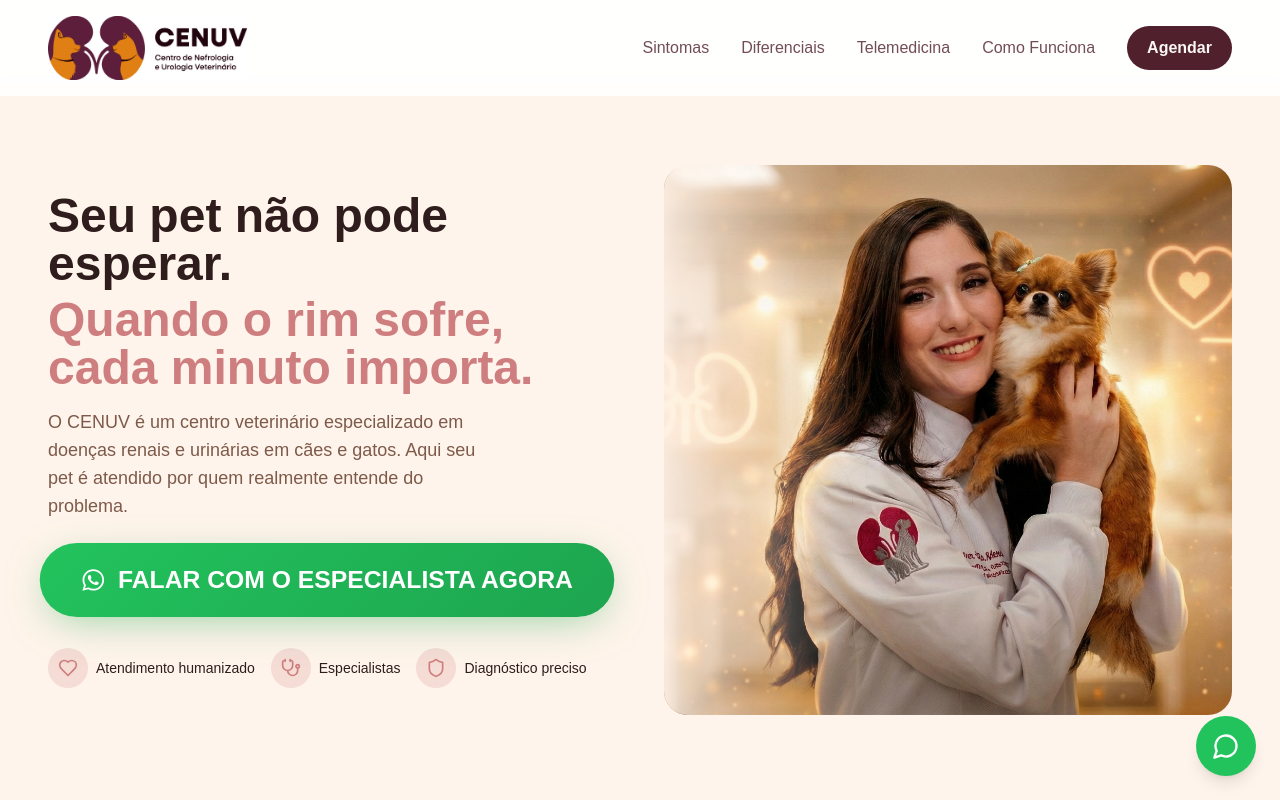
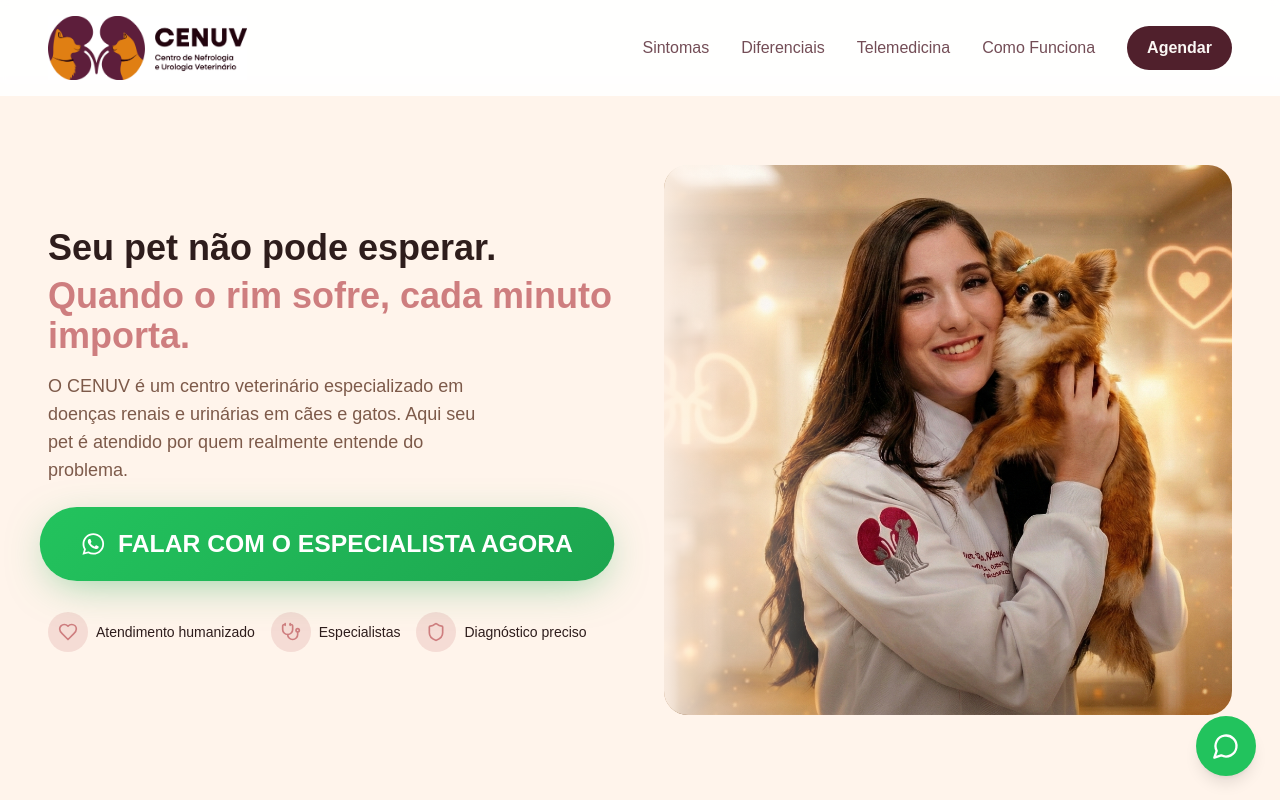
Before and after one commit to Agencia-Lema-Digital/cenuv-pet-care, a React (Vite) app: page / in a window 1280 px wide. Shown: the top 800 px of the page. Built offline with nearby package versions, Linux system fonts and the light colour scheme; the HTML template or start-up script is replaced by a standard one.

Commit message:
Visual edit in Lovable
Edited UI in Lovable

```diff
--- a/src/components/sections/HeroSection.tsx
+++ b/src/components/sections/HeroSection.tsx
@@ -29,14 +29,15 @@ const HeroSection = () => {
         <div className="grid grid-cols-1 md:grid-cols-2 gap-8 md:gap-12 items-center">
           {/* Text Column - Left */}
           <motion.div className="order-2 md:order-1 text-left" variants={staggerContainer} initial="hidden" animate="visible">
-            <motion.h1 className="text-3xl md:text-5xl font-bold text-[#2E1D1C] leading-tight text-left" variants={fadeInUp} transition={{
+            <motion.h1 className="text-3xl font-bold text-[#2E1D1C] leading-tight text-left md:text-4xl" variants={fadeInUp} transition={{
             duration: 0.6
           }}>
               Seu pet não pode esperar.
-              <span className="block text-cenuv-coral mt-2">Quando o rim sofre, cada minuto importa.</span>
+              <span className="block text-cenuv-coral mt-2">Quando o rim sofre,
+cada minuto importa.</span>
             </motion.h1>
 
-            <motion.p className="text-base md:text-lg text-[#7D5A4A] mt-4 max-w-md leading-relaxed" variants={fadeInUp} transition={{
+            <motion.p className="text-base md:text-lg text-[#7D5A4A] mt-4 max-w-md leading-relaxed text-left" variants={fadeInUp} transition={{
             duration: 0.6,
             delay: 0.15
           }}>
```
